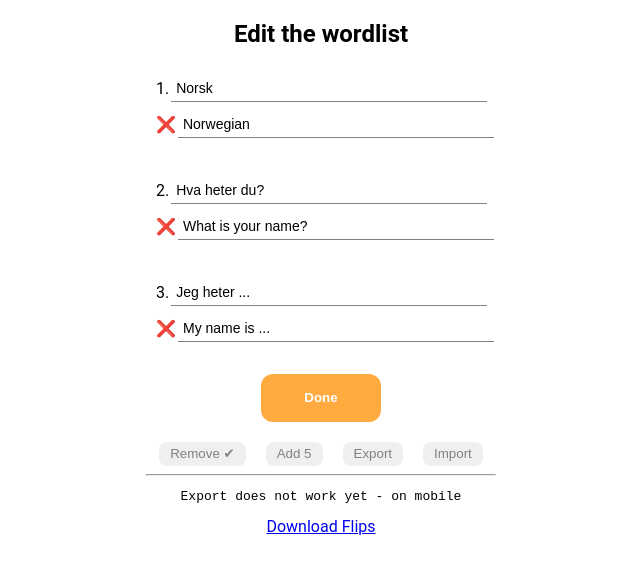
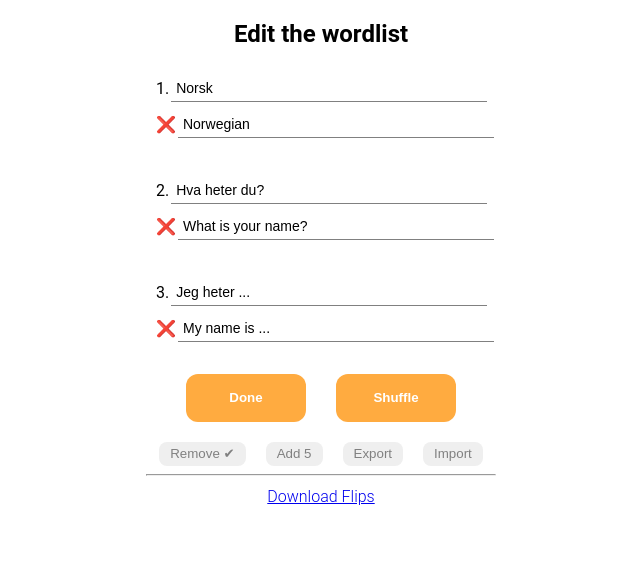
Before and after one commit to xparagon/flip2learn, a React (Vite) app: page / in a window 1280 px wide. Both pictures are taken after a click on the picture 640 px from the left and 110 px from the top of the page. Shown: the top 574 px of the page, without its empty margins (319-959 px from the left). Built offline with nearby package versions, Linux system fonts and the light colour scheme.

Commit message:
Fixed export and added shuffle

```diff
--- a/src/App.css
+++ b/src/App.css
@@ -140,3 +140,7 @@ input[type="text"] {
 .hidden-file-input {
   display: none;
 }
+
+.download-links {
+  margin: 10px;
+}
--- a/src/App.tsx
+++ b/src/App.tsx
@@ -27,6 +27,7 @@ function App() {
     doKnow: ['I know this', 'я знаю, що це', 'انا اعرف هذا', '✔'],
     doNotKnow: ['Don\'t know', 'не знаю', 'لا أعرف', '✕'],
     doAgain: ['Again', 'Знову', 'تكرارا', '♻'],
+    doShuffle: ['Shuffle', 'Перемішати', 'التبديل', '🔀'],
     words: ['words', 'слова', 'كلمات', ''],
     howToCheck: ['Click the black box to see the word.',
       'Клацніть чорне поле, щоб побачити слово.',
@@ -43,6 +44,7 @@ function App() {
     msgSaved: ['Words saved to file', 'Слова збережено у файл', 'الكلمات المحفوظة في الملف', '↡'],
     msgLoaded: ['Words loaded from file', 'Слова, завантажені з файлу', 'الكلمات التي تم تحميلها من ملف', '↟'],
     msgNoneLoaded: ['No words found in this file', 'У цьому файлі не знайдено слів', 'لا توجد كلمات وجدت في هذا الملف', '⛔'],
+    msgShuffled: ['Words shuffled', 'Слова перемішані', 'الكلمات المخلوطة', '🔀'],
   }
 
 
@@ -227,11 +229,16 @@ function App() {
           <details>
             <summary>This is just a prototype</summary>
             <div className='about-box'>
-              Version 0.3 - 15.01.2023<br />
+              Version 0.4 - 16.01.2023<br />
               Please suggest features to <a href="mailto:fredpallesen@gmail.com">Fred</a><br />
               or add an issue to the <a href="https://github.com/xparagon/flip2learn/issues">GitHub repo</a>.
             </div>
           </details>
+          <div className='download-links'>
+            <p>
+              <a href="https://drive.google.com/drive/folders/1wmoP__LmyQBw0m8bkfWY1MPlxXVDUaZ5?usp=sharing" >Download Flips</a>
+            </p>
+          </div>
         </div>
       }
     </div >
--- a/src/component/EditWordlist.tsx
+++ b/src/component/EditWordlist.tsx
@@ -14,7 +14,7 @@ interface EditWordlistProps {
 }
 function EditWordlist({ language, labels, words, setWords, closeEdit, handleMeaningChange, handleWordChange }: EditWordlistProps) {
 
-    const [message, setMessage] = useState('Export does not work yet - on mobile');
+    const [message, setMessage] = useState('');
     const newWords: Word[] = [] // copy of words
     const inputEl = useRef(null);
 
@@ -100,35 +100,43 @@ function EditWordlist({ language, labels, words, setWords, closeEdit, handleMean
     }
 
     async function saveFile() {
-
-        const newHandle = await window.showSaveFilePicker({
-            suggestedName: 'Flip  - ' + ((new Date()).toDateString()) + '.txt',
-        });
-
-        const writableStream = await newHandle.createWritable();
-
-        // heading ending with two newlines
-        await writableStream.write('Flip  \n'
-            + ((new Date()).toDateString())
-            + '\n' + words.length + ' words\n\n\n');
-
-
-        let exportedWords = ''
+        const fileHeader = 'Flip  \n' + ((new Date()).toDateString()) + '\n' + words.length + ' words\n\n\n';
+        let exportedWords = '';
         words.forEach(line => {
             if (!(line.word === '' || line.meaning === '')) {
-                exportedWords += line.word + '\n' + line.meaning + '\n\n'
+                exportedWords += line.word + '\n' + line.meaning + '\n\n';
             }
-        })
-        await writableStream.write(exportedWords);
-
-        // footer - starting with two newlines
-        await writableStream.write('\n\nhttps://flip.fred.technology/\n');
-        await writableStream.write('\n\nhttps://sprakverksted.no/\n');
-
-        await writableStream.close();
-        setMessage(labels.msgSaved.at(language - 1) as string)
+        });
+        const fileContent = fileHeader + exportedWords + '\n\nhttps://flip.fred.technology/\n' + '\n\nhttps://sprakverksted.no/\n';
+        const blob = new Blob([fileContent], { type: 'text/plain' });
+        const url = window.URL.createObjectURL(blob);
+        const a = document.createElement('a');
+        a.style.display = 'none';
+        a.href = url;
+        const now = new Date();
+        const dateTime = now.getFullYear() + '-' + (now.getMonth() + 1) + '-' + now.getDate(); // + ' ' + now.getHours() + ':' + now.getMinutes()
+        a.download = 'Flip - ' + dateTime + '.txt';
+        document.body.appendChild(a);
+        a.click();
+        window.URL.revokeObjectURL(url);
+        a.remove();
+        setMessage(labels.msgSaved.at(language - 1) as string);
     }
 
+    function shuffleArray(jsonArray: Word[]) {
+        for (let i = jsonArray.length - 1; i > 0; i--) {
+            const j = Math.floor(Math.random() * (i + 1));
+            [jsonArray[i], jsonArray[j]] = [jsonArray[j], jsonArray[i]];
+        }
+        return jsonArray;
+    }
+
+    function handleShuffle() {
+        const newWords = [...words]
+        const shuffled = shuffleArray(newWords);
+        setWords(shuffled);
+        setMessage(labels.msgShuffled.at(language - 1) as string);
+    }
 
     return (
         <div className='edit-wordlist'>
@@ -165,6 +173,9 @@ function EditWordlist({ language, labels, words, setWords, closeEdit, handleMean
                 <button className='button'
                     onClick={() => closeEdit()}
                 >{labels.doneEditing.at(language - 1)}</button>
+                <button className='button'
+                    onClick={() => handleShuffle()}
+                >{labels.doShuffle.at(language - 1)}</button>
 
             </div>
 
@@ -192,8 +203,10 @@ function EditWordlist({ language, labels, words, setWords, closeEdit, handleMean
             </div>
             <hr />
             <pre>{message}</pre>
-            <div>
-                <a href="https://drive.google.com/drive/folders/1wmoP__LmyQBw0m8bkfWY1MPlxXVDUaZ5?usp=sharing" >Download Flips</a>
+            <div className='download-links'>
+                <p>
+                    <a href="https://drive.google.com/drive/folders/1wmoP__LmyQBw0m8bkfWY1MPlxXVDUaZ5?usp=sharing" >Download Flips</a>
+                </p>
             </div>
         </div >
     );
--- a/src/types.ts
+++ b/src/types.ts
@@ -3,6 +3,7 @@ export interface Labels {
     doKnow: string[],
     doNotKnow: string[],
     doAgain: string[],
+    doShuffle: string[],
     words: string[],
     howToCheck: string[],
     howToProceed: string[],
@@ -15,6 +16,7 @@ export interface Labels {
     msgSaved: string[],
     msgLoaded: string[],
     msgNoneLoaded: string[],
+    msgShuffled: string[],
 }
 
 export interface Word {
```
